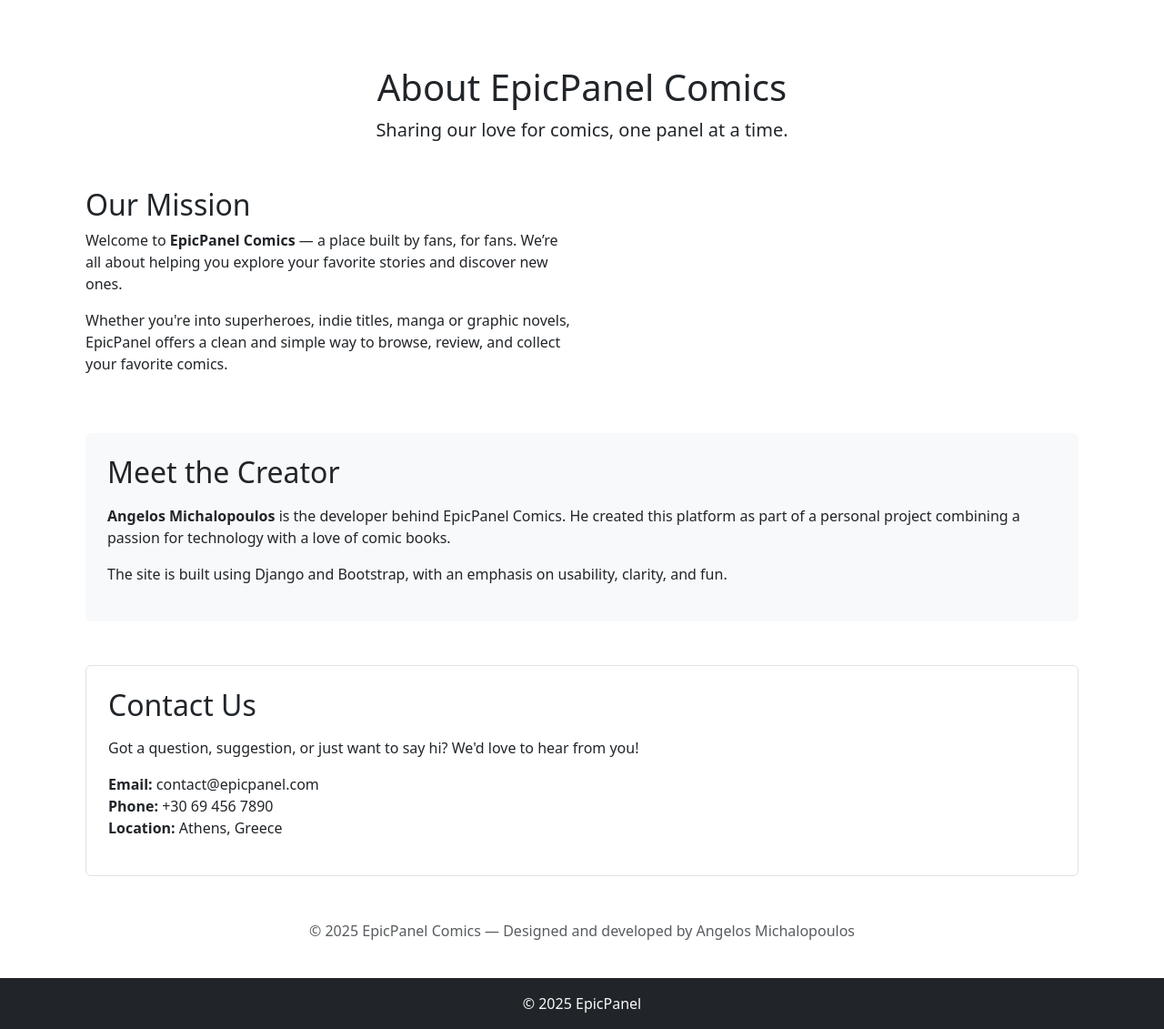
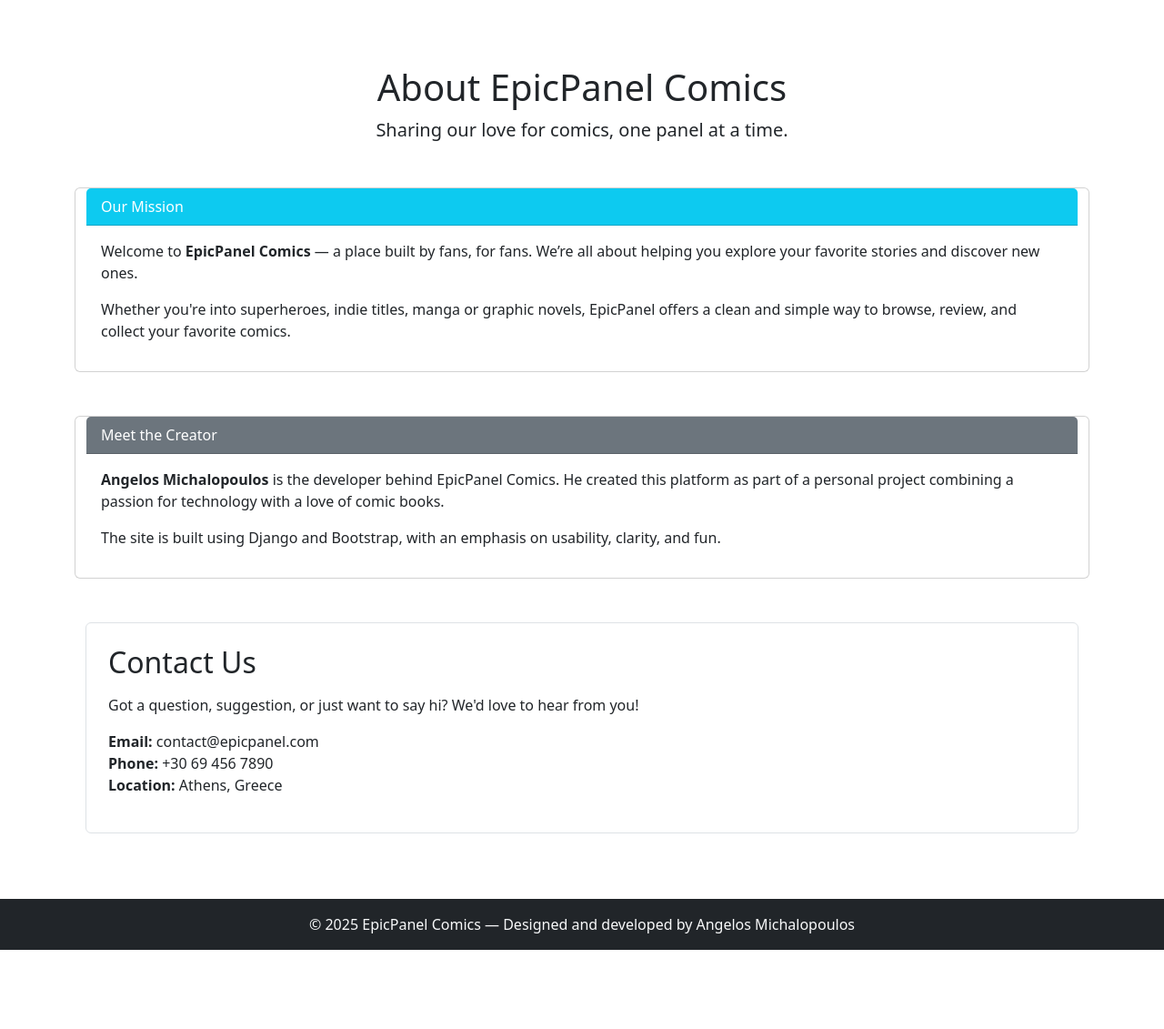
Before and after one commit to AngMich/finalproject, a Django app: page /about/ in a window 1280 px wide. Shown: the part 56-1187 px from the top of the page at 91% size. After the commit the page ends 1100 px from the top, so only its background shows below. Run offline with Django 5.2, Linux system fonts and the light colour scheme; parts of the project's set-up code (start-up, migrations or seed data) failed here and were passed over.

Commit message:
some final updates

```diff
--- a/accounts/templates/accounts/profile.html
+++ b/accounts/templates/accounts/profile.html
@@ -27,7 +27,7 @@
               <p class="mb-0">{{ review.comment }}</p>
             </li>
           {% empty %}
-            <li class="list-group-item">You haven’t written any reviews yet.</li>
+            <li class="list-group-item">You haven't written any reviews yet.</li>
           {% endfor %}
         </ul>
       </div>
--- a/catalogue/templates/catalogue/about.html
+++ b/catalogue/templates/catalogue/about.html
@@ -6,9 +6,12 @@
     <p class="lead">Sharing our love for comics, one panel at a time.</p>
   </div>
 
-  <div class="row align-items-center mb-5">
-    <div class="col-md-6">
-      <h2>Our Mission</h2>
+  <div class="row align-items-center">
+    <div class="card mb-5">
+      <div class="card-header bg-info text-white">
+        Our Mission
+      </div>
+      <div class="card-body">
         <p>
           Welcome to <strong>EpicPanel Comics</strong> — a place built by fans, for fans. We’re all
           about helping you explore your favorite stories and discover new ones.
@@ -20,8 +23,11 @@
       </div>
     </div>
 
-  <div class="bg-light p-4 rounded mb-5">
-    <h2 class="mb-3">Meet the Creator</h2>
+    <div class="card mb-5">
+      <div class="card-header bg-secondary text-white">
+        Meet the Creator
+      </div>
+      <div class="card-body">
         <p>
           <strong>Angelos Michalopoulos</strong> is the developer behind EpicPanel Comics. He created
           this platform as part of a personal project combining a passion for technology with a love
@@ -30,6 +36,8 @@
         <p>
           The site is built using Django and Bootstrap, with an emphasis on usability, clarity, and fun.
         </p>
+      </div>
+    </div>
   </div>
 
   <div class="bg-white border p-4 rounded mb-5">
@@ -42,8 +50,5 @@
     </ul>
   </div>
 
-  <div class="text-center">
-    <p class="text-muted">© 2025 EpicPanel Comics — Designed and developed by Angelos Michalopoulos</p>
-  </div>
 </div>
 {% endblock %}
--- a/templates/base.html
+++ b/templates/base.html
@@ -82,7 +82,7 @@
 
   <footer class="bg-dark text-light text-center py-3 mt-auto">
     <div class="container">
-      <p class="mb-0">&copy; 2025 EpicPanel</p>
+      <p class="mb-0">&copy; 2025 EpicPanel Comics — Designed and developed by Angelos Michalopoulos  </p>
     </div>
   </footer>
 
```
Lines whose indentation alone changed are shown as unchanged.
